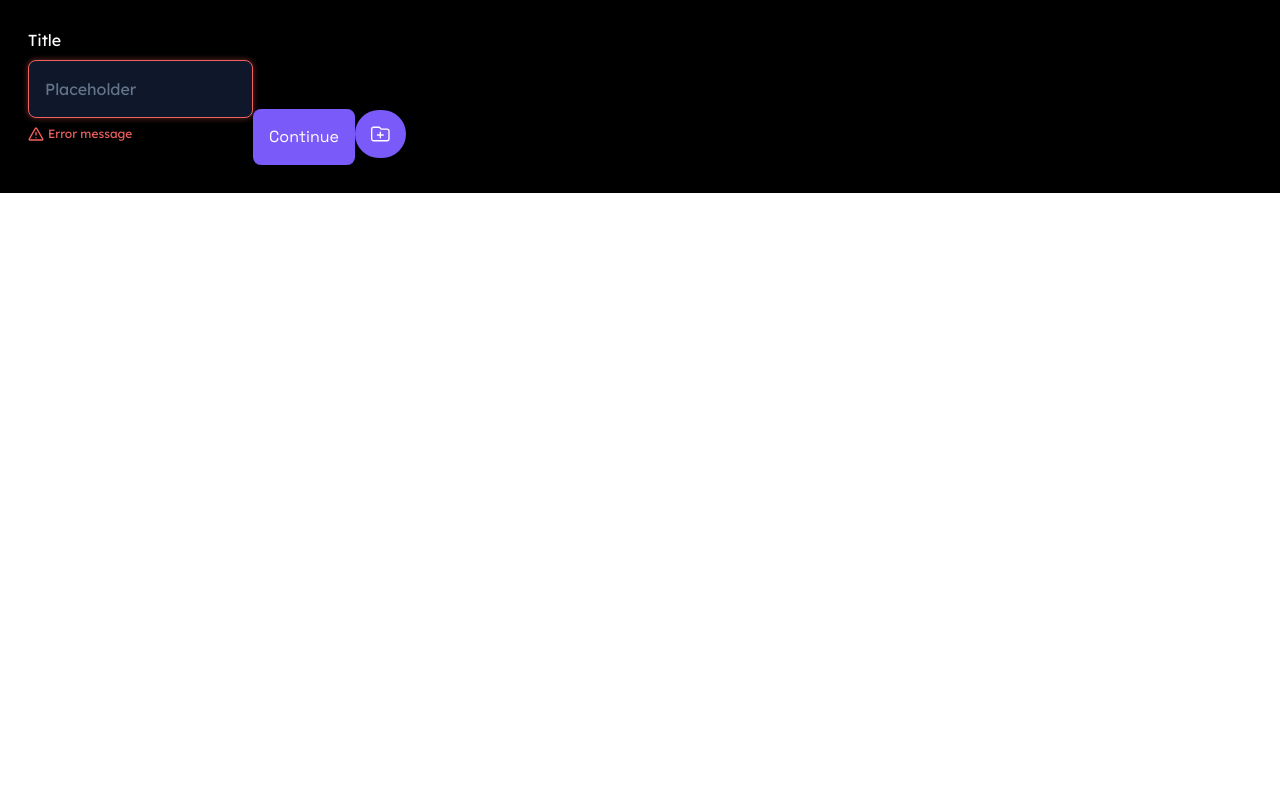
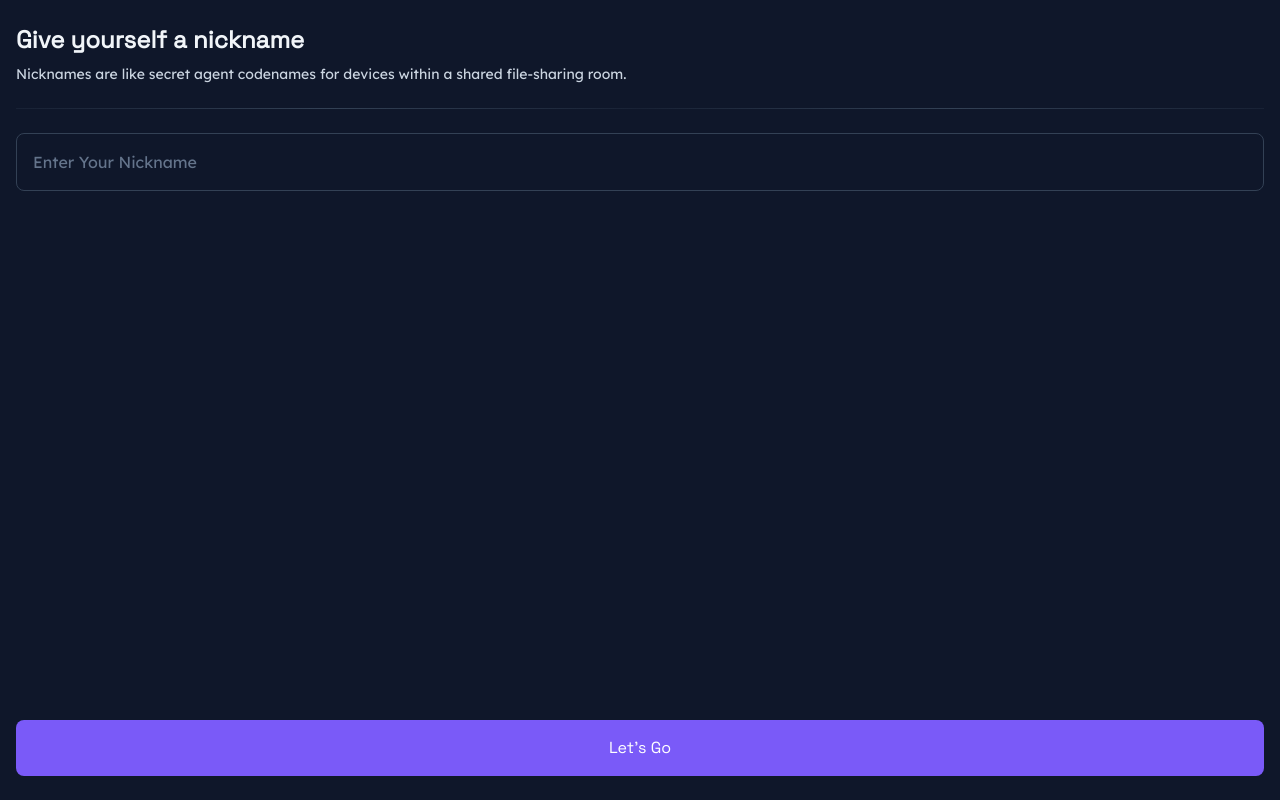
Before and after one commit to bento-club/flash, a Vue app: page /choose-name in a window 1280 px wide. Built offline with nearby package versions, Linux system fonts and the light colour scheme.

Commit message:
feat: implement choose name page

```diff
--- /dev/null
+++ b/src/layouts/BaseLayout.vue
@@ -0,0 +1,33 @@
+<template>
+    <article class="flex min-h-screen flex-col bg-[#0F172A] px-4 pb-6 pt-3">
+        <header>
+            <slot name="header"></slot>
+        </header>
+
+        <hr class="divider my-3" />
+
+        <main class="flex flex-col flex-grow">
+            <slot name="body"></slot>
+        </main>
+
+        <footer>
+            <slot name="footer"></slot>
+        </footer>
+    </article>
+</template>
+
+<script setup lang="ts"></script>
+
+<style scoped lang="scss">
+.divider {
+    border: none;
+    background-image: radial-gradient(
+        closest-side,
+        rgba(51, 65, 85, 0.25),
+        rgba(51, 65, 85, 1),
+        rgba(51, 65, 85, 0.25)
+    );
+    height: 1px;
+    width: 100%;
+}
+</style>
--- a/src/pages/ChooseNamePage.vue
+++ b/src/pages/ChooseNamePage.vue
@@ -1,23 +1,37 @@
 <template>
-    <div class="p-7 bg-black">
-        <TextInput
-            label="Title"
-            placeholder="placeholder"
-            error="Error message"
-        />
+    <BaseLayout>
+        <template #header>
+            <section class="py-3">
+                <h1 class="font-space-grotek text-2xl font-bold text-[#F1F5F9]">
+                    Give yourself a nickname
+                </h1>
+                <p class="mt-2 text-sm leading-5 text-[#CBD5E1]">
+                    Nicknames are like secret agent codenames for devices within
+                    a shared file-sharing room.
+                </p>
+            </section>
+        </template>
 
-        <AppButton> continue </AppButton>
+        <template #body>
+            <div class="flex flex-col justify-between flex-grow pt-3">
+                <TextInput
+                    class="w-full"
+                    label="Enter your nickname"
+                    placeholder="Enter your nickname"
+                    hide-label
+                    full-width
+                />
 
-        <AppButton variant="rounded">
-            <FolderPlusIcon class="w-auto h-4" />
-        </AppButton>
-    </div>
+                <AppButton full-width>let's go</AppButton>
+            </div>
+        </template>
+    </BaseLayout>
 </template>
 
 <script setup lang="ts">
 import AppButton from "#src/components/AppButton.vue";
 import TextInput from "#src/components/TextInput.vue";
-import FolderPlusIcon from "#src/icons/FolderPlusIcon.vue";
+import BaseLayout from "#src/layouts/BaseLayout.vue";
 </script>
 
 <style scoped></style>
--- a/src/router.ts
+++ b/src/router.ts
@@ -3,6 +3,7 @@ import { RouteRecordRaw, createRouter, createWebHistory } from "vue-router";
 const ChooseNamePage = () => import("#src/pages/ChooseNamePage.vue");
 
 const routes: RouteRecordRaw[] = [
+    { name: "home", path: "/", redirect: { name: "chooseName" } },
     { name: "chooseName", path: "/choose-name", component: ChooseNamePage },
 ];
 
```
